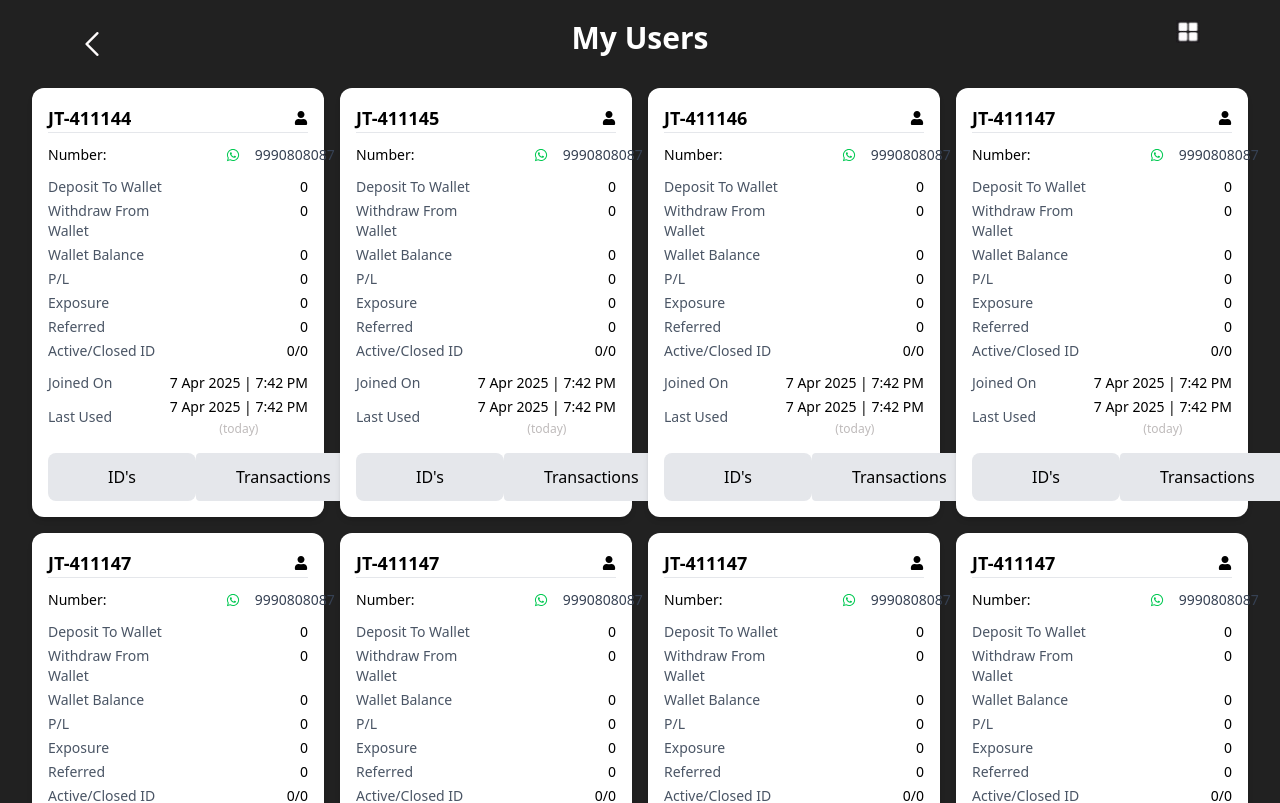
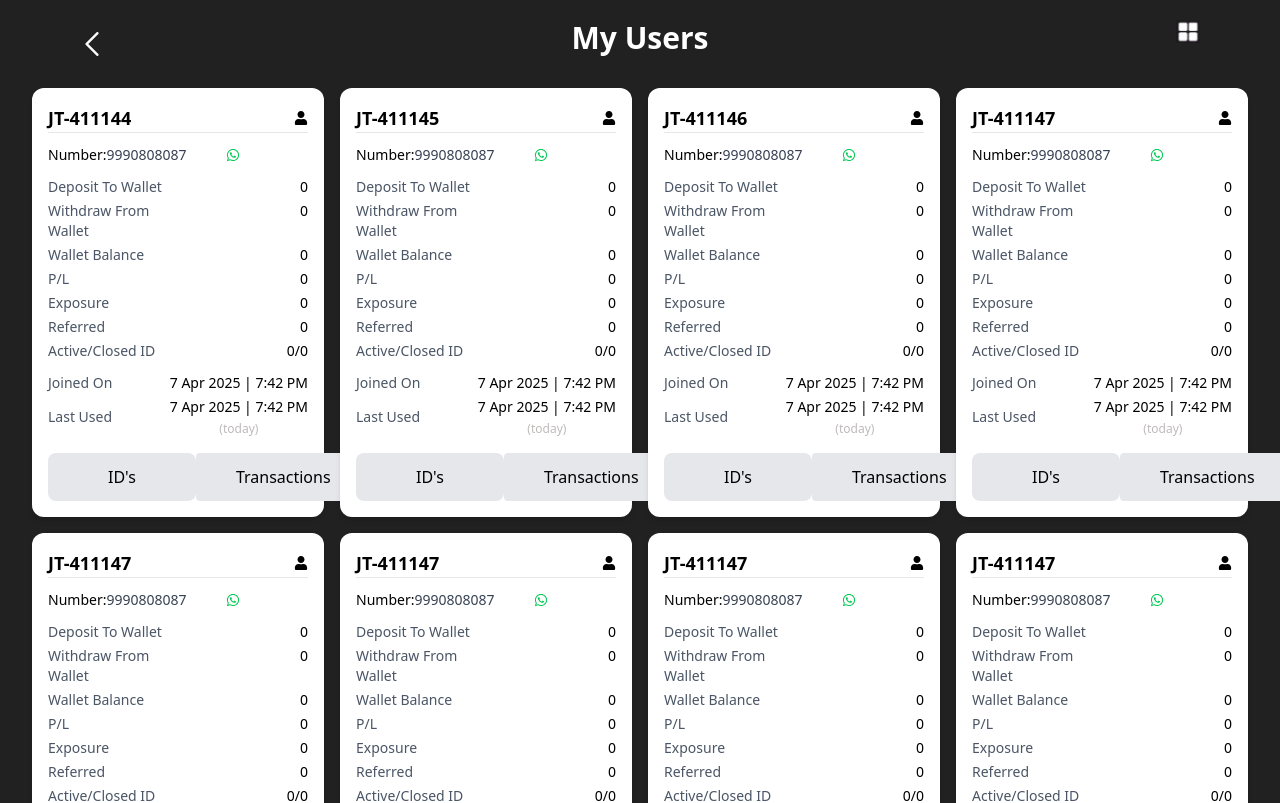
Before and after one commit to NomulaSantosh/jeeto, a React (Vite) app in the folder AdminPanel/: page /home/my-users in a window 1280 px wide. Shown: the top 803 px of the page. Built offline with nearby package versions, Linux system fonts and the light colour scheme.

Commit message:
feat: removing two details

```diff
--- a/AdminPanel/src/Components/MyUser.jsx
+++ b/AdminPanel/src/Components/MyUser.jsx
@@ -131,9 +131,11 @@ const MyUser = () => {
               <FaUser className="text-sm text-black" />
             </div>
 
-            <div className='text-sm grid grid-cols-3 mb-1'>
+            <div className='text-sm grid grid-cols-2 mb-1'>
               <FaWhatsapp className='absolute right-21 top-15 text-green-500' />
-              <p>Number:</p> <span className='text-gray-700 ml-30'>{user.number}</span>
+              <div className='flex'>
+                <p>Number:</p> <span className='text-gray-700 ml-'>{user.number}</span>
+              </div>
             </div>
                     <div className='text-sm grid grid-cols-2 gap-y-1 my-3'>
                           <p className='text-gray-600'>Deposit To Wallet</p>
```
